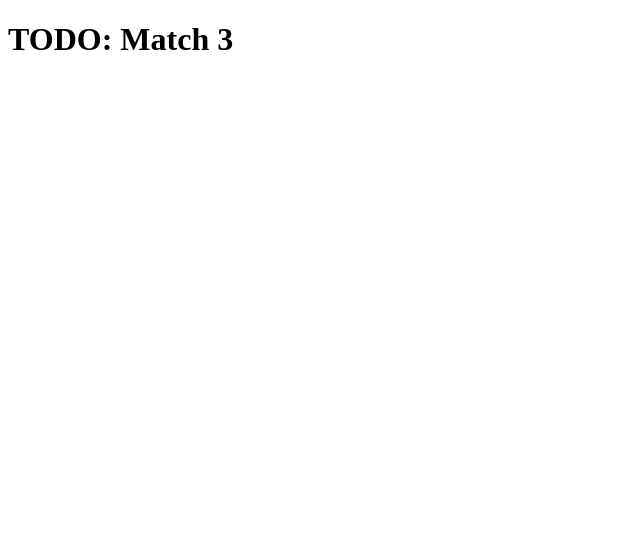
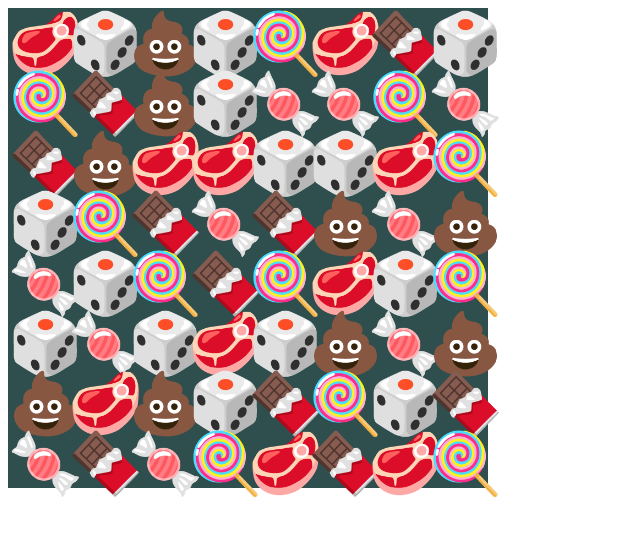
Before and after one commit to stassribnyi/match-3, a website built with Parcel: page index.html in a window 1280 px wide. Shown: the whole page, without its empty margins (0-640 px from the left). Built offline with nearby package versions, Linux system fonts and the light colour scheme.

Commit message:
Render field with tiles

```diff
--- a/index.html
+++ b/index.html
@@ -4,11 +4,14 @@
     <meta charset="UTF-8" />
     <meta http-equiv="X-UA-Compatible" content="IE=edge" />
     <meta name="viewport" content="width=device-width, initial-scale=1.0" />
+
     <title>Match 3</title>
+
+    <link rel="stylesheet" href="public/css/styles.scss" />
 
     <script defer type="module" src="src/main.ts"></script>
   </head>
   <body>
-    <h1>TODO: Match 3</h1>
+    <div class="field"></div>
   </body>
 </html>
--- a/package.json
+++ b/package.json
@@ -10,6 +10,7 @@
     "build": "parcel build"
   },
   "devDependencies": {
+    "@parcel/transformer-sass": "2.4.1",
     "parcel": "^2.4.1",
     "typescript": "^4.6.3"
   }
--- /dev/null
+++ b/public/css/styles.scss
@@ -0,0 +1,11 @@
+.field {
+  font-size: 60px;
+  position: relative;
+  background-color: darkslategrey;
+
+  .tile {
+    width: 1em;
+    height: 1em;
+    position: absolute;
+  }
+}
--- a/src/main.ts
+++ b/src/main.ts
@@ -1 +1,36 @@
-alert('TODO: Match 3')
+const SIZE = 8;
+
+const MOCK_FIELD = [
+  ['🥩', '🎲', '💩', '🎲', '🍭', '🥩', '🍫', '🎲'],
+  ['🍭', '🍫', '💩', '🎲', '🍬', '🍬', '🍭', '🍬'],
+  ['🍫', '💩', '🥩', '🥩', '🎲', '🎲', '🥩', '🍭'],
+  ['🎲', '🍭', '🍫', '🍬', '🍫', '💩', '🍬', '💩'],
+  ['🍬', '🎲', '🍭', '🍫', '🍭', '🥩', '🎲', '🍭'],
+  ['🎲', '🍬', '🎲', '🥩', '🎲', '💩', '🍬', '💩'],
+  ['💩', '🥩', '💩', '🎲', '🍫', '🍭', '🎲', '🍫'],
+  ['🍬', '🍫', '🍬', '🍭', '🥩', '🍫', '🥩', '🍭'],
+].flat();
+
+const field = document.querySelector<HTMLDivElement>('.field');
+
+if (field) {
+  field.style.width = `${SIZE}em`;
+  field.style.height = `${SIZE}em`;
+
+  const tileElements = MOCK_FIELD.map((tile, idx) => {
+    const tileElement = document.createElement('div');
+
+    tileElement.innerText = tile;
+    tileElement.classList.add('tile');
+
+    const row = Math.floor(idx / SIZE);
+    const col = idx - row * SIZE;
+
+    tileElement.style.top = `${row}em`;
+    tileElement.style.left = `${col}em`;
+
+    return tileElement;
+  });
+
+  field?.append(...tileElements);
+}
--- a/tsconfig.json
+++ b/tsconfig.json
@@ -1,6 +1,6 @@
 {
   "compilerOptions": {
-    "target": "es6",
+    "target": "es2021",
     "strict": true,
     "outDir": "./dist/"
   },
```
Also changed, not shown: 1 other file.
